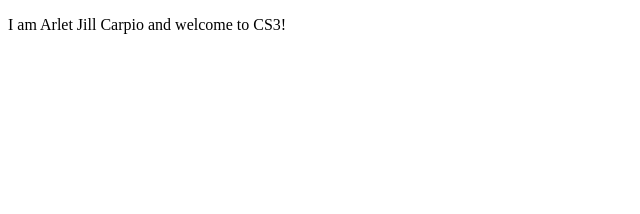
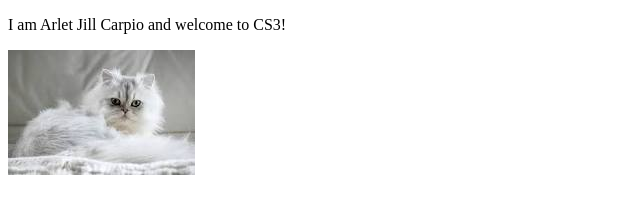
Before and after one commit to arletcarpio/Carpio_Sandbox, a plain HTML site: page index.html in a window 1280 px wide. Shown: the whole page, without its empty margins (0-640 px from the left). Drawn offline with Linux system fonts and the light colour scheme.

Commit message:
Add files via upload

```diff
--- a/index.html
+++ b/index.html
@@ -4,6 +4,6 @@
 	<p>
 		I am Arlet Jill Carpio and welcome to CS3!
 	</p>
-	<ing src="cat.jpg">
+	<img src="cat.jpg">
 	</body>
 </html>
```
